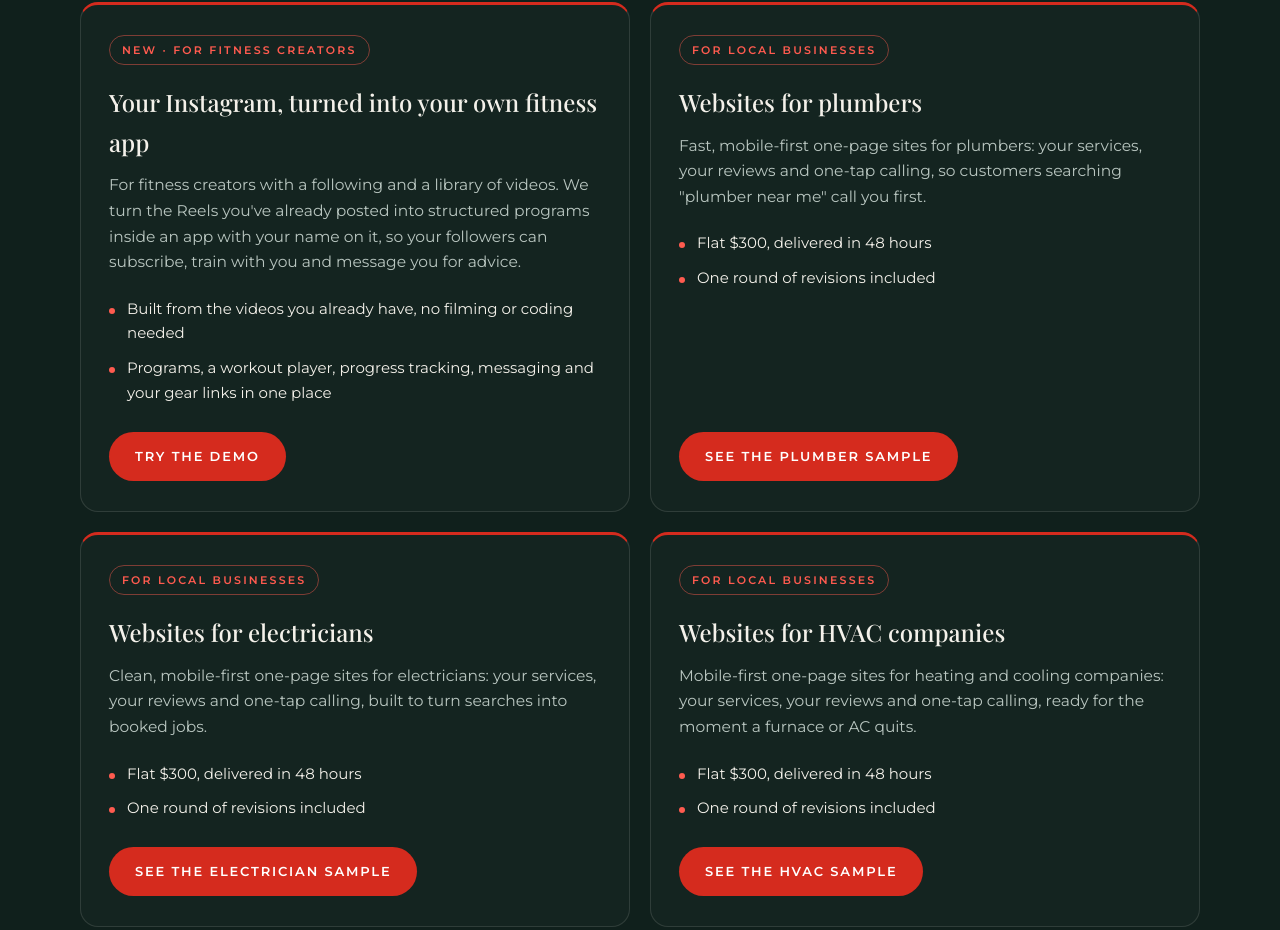
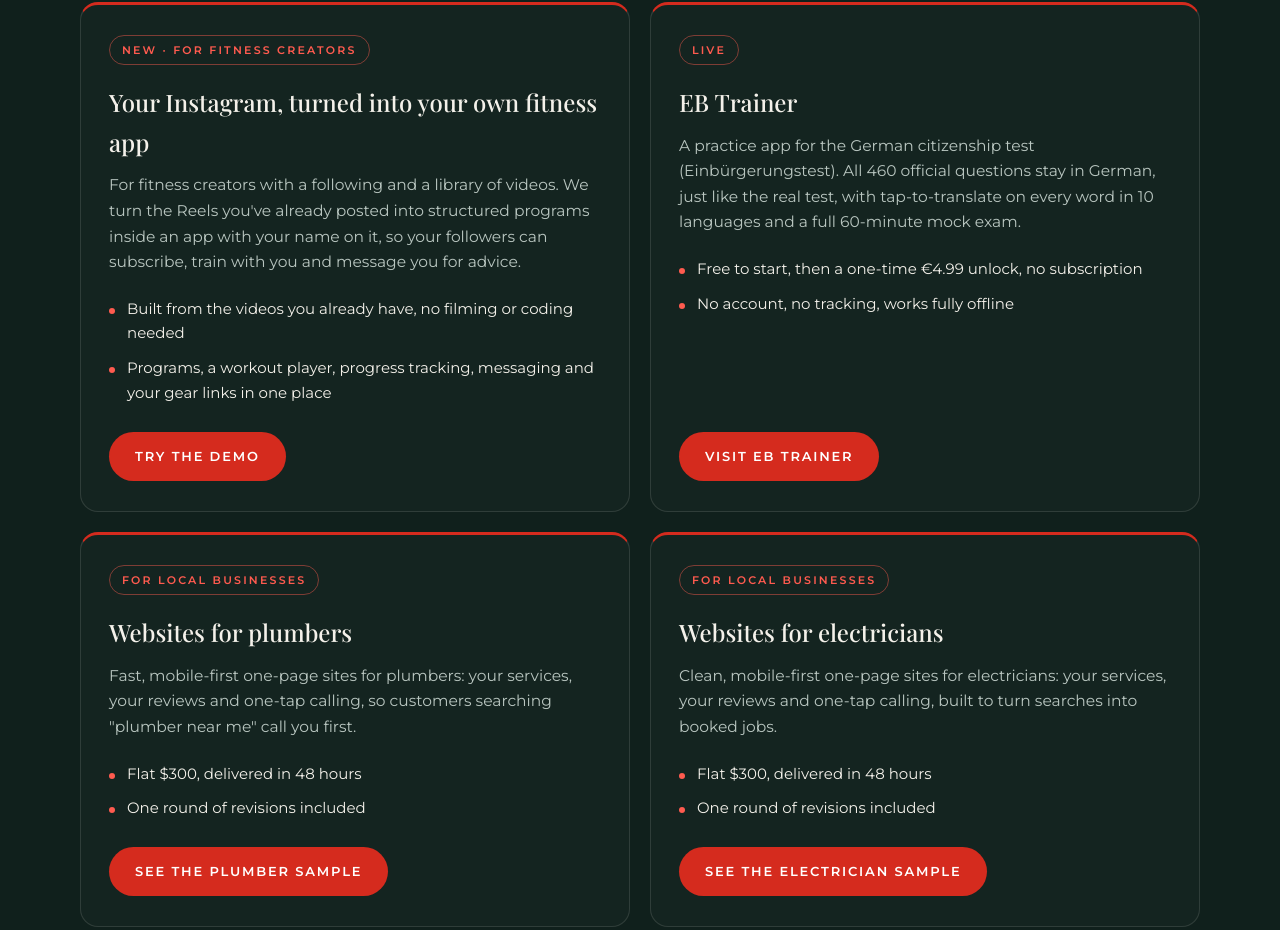
Before and after one commit to UrbanMothPublishing/Borealfrontier, a plain HTML site: page index.html in a window 1280 px wide. Shown: the part 1798-2728 px from the top of the page. Drawn offline with nearby package versions, Linux system fonts and the light colour scheme.

Commit message:
Add EB Trainer to Our work (#3)
Claude-Session: https://claude.ai/code/session_01BMpxiT9uHwJHWvytdJiiZQ

Co-authored-by: Claude <noreply@anthropic.com>

```diff
--- a/index.html
+++ b/index.html
@@ -290,6 +290,18 @@
             </div>
           </article>
           <article class="project">
+            <span class="tag">Live</span>
+            <h3>EB Trainer</h3>
+            <p>A practice app for the German citizenship test (Einbürgerungstest). All 460 official questions stay in German, just like the real test, with tap-to-translate on every word in 10 languages and a full 60-minute mock exam.</p>
+            <ul>
+              <li>Free to start, then a one-time €4.99 unlock, no subscription</li>
+              <li>No account, no tracking, works fully offline</li>
+            </ul>
+            <div class="project-links">
+              <a class="btn btn-primary" href="https://ebtrainer.de" target="_blank" rel="noopener">Visit EB Trainer</a>
+            </div>
+          </article>
+          <article class="project">
             <span class="tag">For local businesses</span>
             <h3>Websites for plumbers</h3>
             <p>Fast, mobile-first one-page sites for plumbers: your services, your reviews and one-tap calling, so customers searching "plumber near me" call you first.</p>
```
